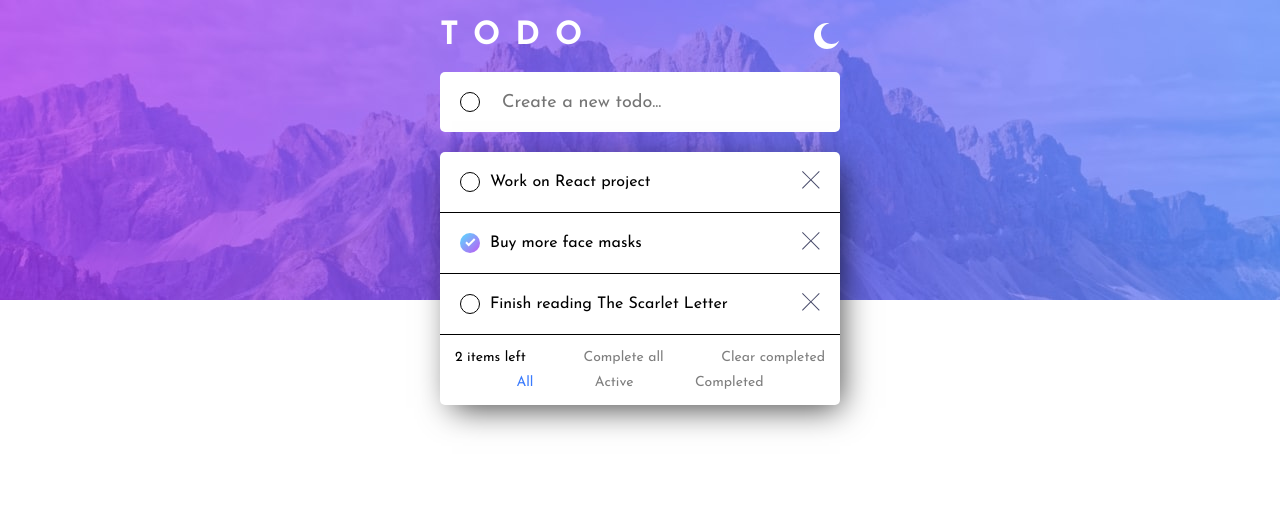
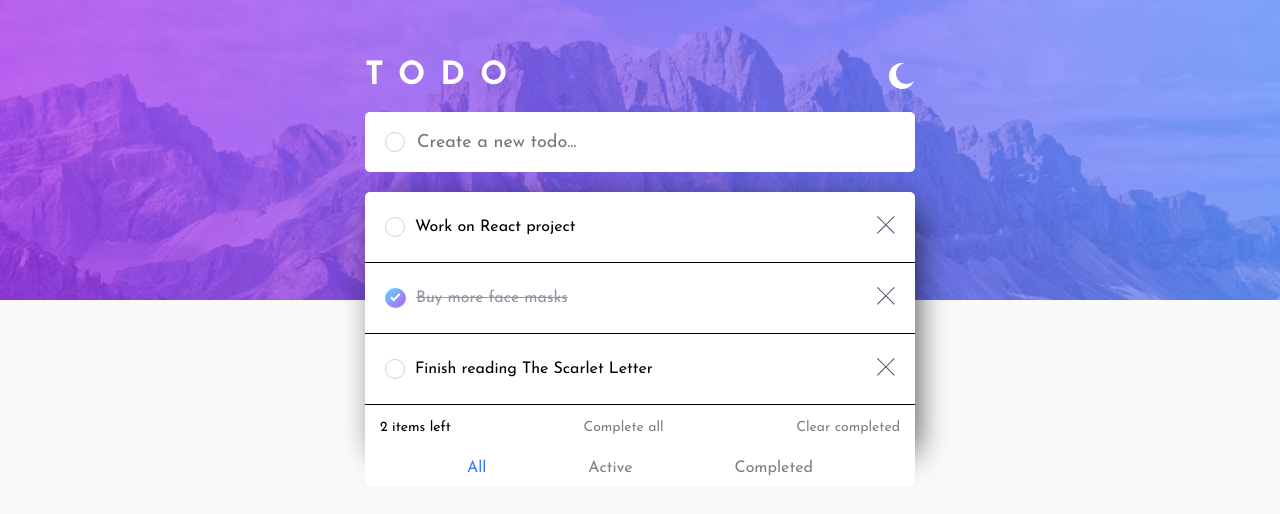
Before and after one commit to dmahely/react-todo, a React (Create React App) app: page / in a window 1280 px wide. Shown: the top 514 px of the page. Built offline with nearby package versions, Linux system fonts and the light colour scheme.

Commit message:
Update various styling

```diff
--- a/src/App.css
+++ b/src/App.css
@@ -1,6 +1,9 @@
 .App {
   background-image: var(--bg-image);
   background-repeat: no-repeat;
+  height: 100vh;
+  background-color: var(--bg-color);
+  padding-top: 40px;
 }
 
 .App--theme-light {
--- a/src/Filter/Filter.css
+++ b/src/Filter/Filter.css
@@ -1,11 +1,19 @@
 .Filter--container {
+  max-width: 550px;
+  margin: 0 auto;
   display: flex;
   justify-content: space-evenly;
   flex: 1;
+  background-color: var(--todo-bg-color);
+  margin-top: 0;
+  border-bottom-right-radius: 5px;
+  border-bottom-left-radius: 5px;
+  padding: 10px 0;
 }
 
 .Filter--value {
   opacity: 0.5;
+  color: var(--todo-color);
 }
 
 .Filter--value:hover {
@@ -17,3 +25,11 @@
   color: var(--blue);
   opacity: 1;
 }
+
+@media screen and (max-width: 500px) {
+  .Filter--container {
+    margin-top: 40px;
+    padding: 10px;
+    border-radius: 5px;
+  }
+}
--- a/src/Todo/Todo.css
+++ b/src/Todo/Todo.css
@@ -1,20 +1,18 @@
 .Todo--container {
-  border-bottom: 1px solid black;
-  padding: 0 10px;
-  height: 60px;
+  border-bottom: 1px solid var(--black);
+  padding: 5px 10px;
+  min-height: 60px;
   display: flex;
   align-items: center;
 }
 
 .Todo--complete {
-  border: 1px solid black;
+  border: 1px solid var(--light-grayish-blue);
   padding: 5px;
   text-decoration: none;
   height: 20px;
-  width: 20px;
+  min-width: 20px;
   border-radius: 50%;
-  margin: 0 10px;
-  background-color: white;
   background: none;
   display: flex;
 }
@@ -36,7 +34,7 @@
 
 .Todo--complete,
 .Todo--delete {
-  margin-right: 10px;
+  margin: 0 10px;
 }
 
 .Todo--delete:hover,
@@ -51,3 +49,8 @@
 .Todo--checkmark-checked {
   display: block;
 }
+
+.Todo--task-checked {
+  color: var(--dark-grayish-blue);
+  text-decoration: line-through;
+}
--- a/src/Todo/Todo.js
+++ b/src/Todo/Todo.js
@@ -5,7 +5,7 @@ import "./Todo.css";
 import cx from "classnames";
 
 const Todo = ({ id, task, isCompleted, setTodos, todos }) => {
-  const handleCompleteClick = (e) => {
+  const handleCompleteClick = () => {
     todos[id].isCompleted = !todos[id].isCompleted;
     setTodos((todos) => [...todos]);
   };
@@ -33,7 +33,11 @@ const Todo = ({ id, task, isCompleted, setTodos, todos }) => {
             alt="Check"
           />
         </button>
-        <label className="Todo--task">{task}</label>
+        <label
+          className={cx("Todo--task", { "Todo--task-checked": isCompleted })}
+        >
+          {task}
+        </label>
       </div>
       <div className="Todo--right">
         <img
--- a/src/TodoInput/TodoInput.css
+++ b/src/TodoInput/TodoInput.css
@@ -8,13 +8,12 @@
 }
 
 .TodoInput--button {
-  border: 1px solid black;
-  padding: 5px;
+  border: 1px solid var(--light-grayish-blue);
   text-decoration: none;
   height: 20px;
   width: 20px;
   border-radius: 50%;
-  margin: 0 20px;
+  margin: 0 10px 0 20px;
   background: none;
   display: flex;
 }
--- a/src/Todos/Todos.css
+++ b/src/Todos/Todos.css
@@ -1,12 +1,24 @@
 .Todos--container {
-  max-width: 400px;
+  max-width: 550px;
   margin: 0 auto;
 }
 
 .Todos--inner-container {
   margin-top: 20px;
-  border-radius: 5px;
+  border-top-right-radius: 5px;
+  border-top-left-radius: 5px;
   background-color: var(--todo-bg-color);
   color: var(--todo-color);
   box-shadow: 6px 9px 31px -6px rgba(0, 0, 0, 0.75);
 }
+
+@media screen and (max-width: 500px) {
+  .Todos--container {
+    margin-top: 40px;
+    padding: 10px;
+  }
+
+  .Todos--inner-container {
+    border-radius: 5px;
+  }
+}
--- a/src/Todos/Todos.js
+++ b/src/Todos/Todos.js
@@ -6,6 +6,7 @@ import { TodoInput } from "../TodoInput/TodoInput";
 import { TodosFooter } from "../TodosFooter/TodosFooter";
 import { TodosHeader } from "../TodosHeader/TodosHeader";
 import "./Todos.css";
+import { Filter } from "../Filter/Filter";
 
 const Todos = () => {
   const [todos, setTodos] = useState([]);
@@ -42,6 +43,7 @@ const Todos = () => {
   };
 
   return (
+    <>
       <div className="Todos--container">
         <TodosHeader />
         <TodoInput setTodos={setTodos} />
@@ -71,6 +73,11 @@ const Todos = () => {
           />
         </div>
       </div>
+      <Filter
+        setCompletedFilter={setCompletedFilter}
+        completedFilter={completedFilter}
+      />
+    </>
   );
 };
 
--- a/src/TodosFooter/TodosFooter.js
+++ b/src/TodosFooter/TodosFooter.js
@@ -1,4 +1,3 @@
-import { Filter } from "../Filter/Filter";
 import React from "react";
 import "./TodosFooter.css";
 
@@ -10,10 +9,12 @@ const TodosFooter = ({
   completedTodosNum,
 }) => {
   return (
+    <>
       <div className="TodosFooter--container">
         <div className="TodosFooter--row">
           <span className="TodosFooter--completedTodos">
-          {completedTodosNum} {completedTodosNum === 1 ? "item" : "items"} left
+            {completedTodosNum} {completedTodosNum === 1 ? "item" : "items"}{" "}
+            left
           </span>
           <span
             className="TodosFooter--complete-all"
@@ -25,13 +26,8 @@ const TodosFooter = ({
             Clear completed
           </span>
         </div>
-      <div className="TodosFooter--row">
-        <Filter
-          setCompletedFilter={setCompletedFilter}
-          completedFilter={completedFilter}
-        />
       </div>
-    </div>
+    </>
   );
 };
 
--- a/src/index.css
+++ b/src/index.css
@@ -24,4 +24,10 @@ html {
 
 body {
   margin: 0;
+  min-height: 100vh;
 }
+
+#root {
+  min-height: 100%;
+  background-color: var(--very-dark-blue);
+}
```
Lines whose indentation alone changed are shown as unchanged.
